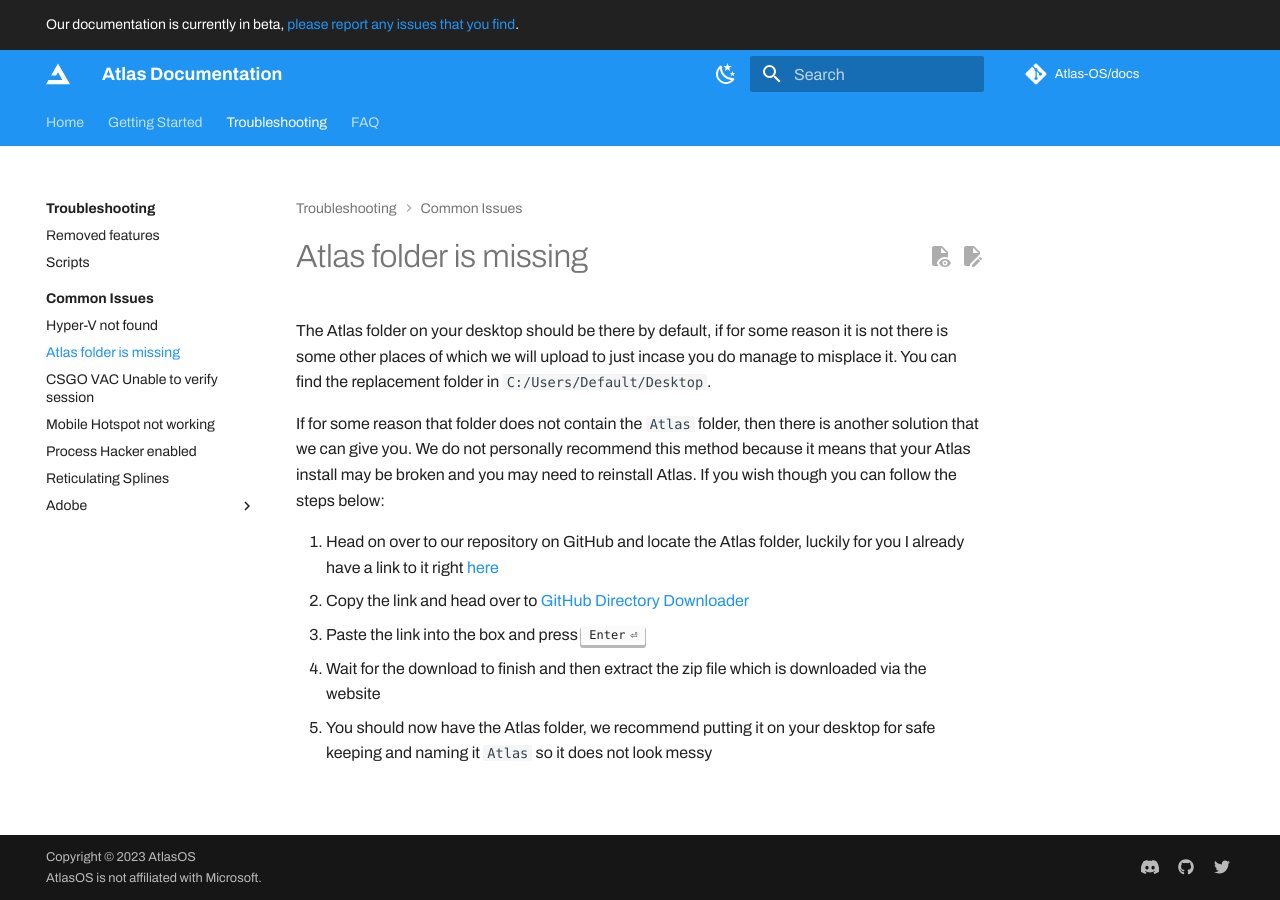
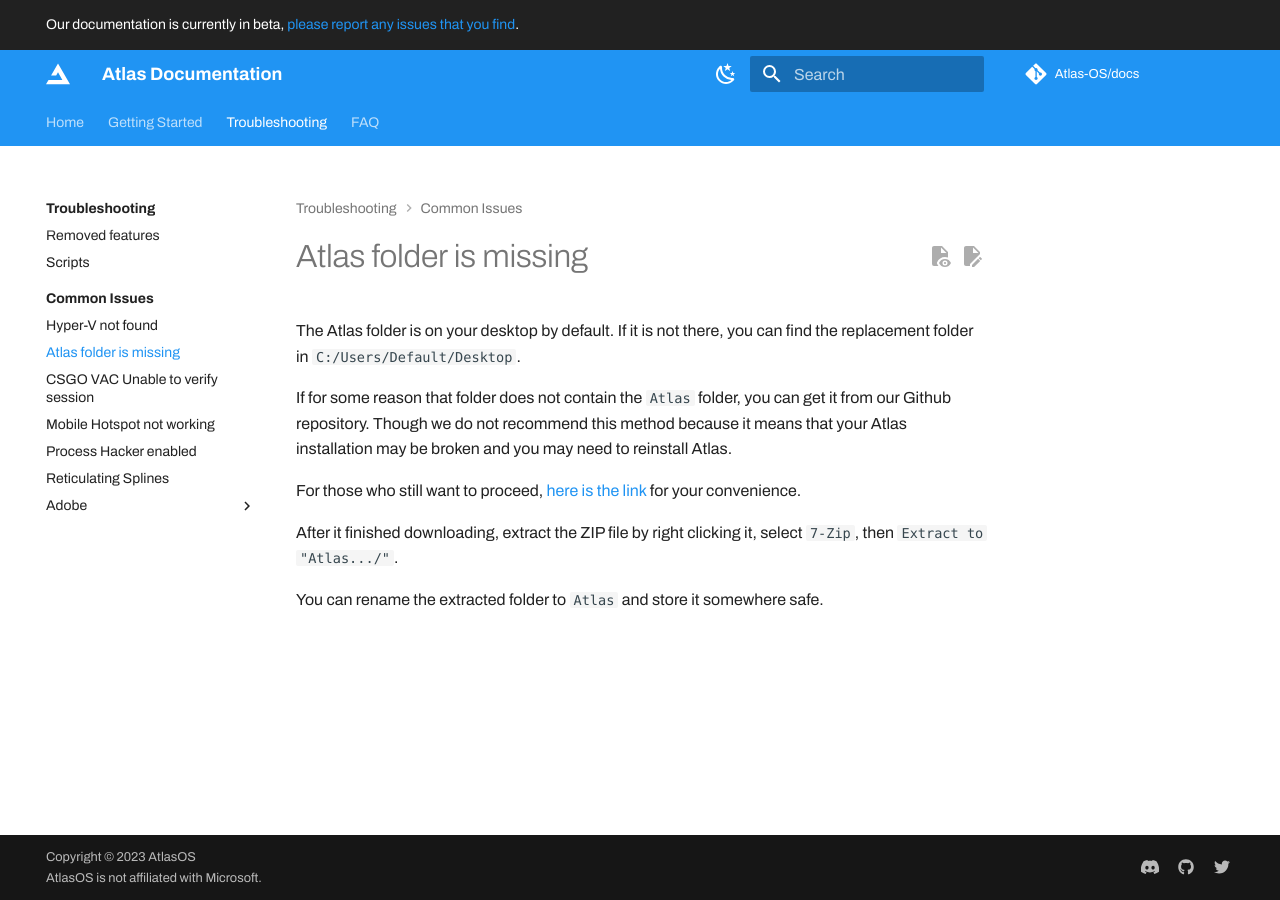
Before and after one commit to Atlas-OS/docs, an MkDocs documentation site: the page built from docs/troubleshooting/common-issues/atlas-folder-missing.md, in a window 1280 px wide. Built offline with MkDocs 1.6.1 and Material for MkDocs 9.7.7, drawn with Linux system fonts in a browser that asks for light colours; some web fonts are replaced; plug-ins that fetch from the network failed and are left out; comment, search, counter and statistics services are not loaded.

Commit message:
Update atlas-folder-missing.md
Simplify the download method.

```diff
--- a/docs/troubleshooting/common-issues/atlas-folder-missing.md
+++ b/docs/troubleshooting/common-issues/atlas-folder-missing.md
@@ -1,9 +1,9 @@
-The Atlas folder on your desktop should be there by default, if for some reason it is not there is some other places of which we will upload to just incase you do manage to misplace it. You can find the replacement folder in `C:/Users/Default/Desktop`.
+The Atlas folder is on your desktop by default. If it is not there, you can find the replacement folder in `C:/Users/Default/Desktop`.
 
-If for some reason that folder does not contain the `Atlas` folder, then there is another solution that we can give you. We do not personally recommend this method because it means that your Atlas install may be broken and you may need to reinstall Atlas. If you wish though you can follow the steps below:
+If for some reason that folder does not contain the `Atlas` folder, you can get it from our Github repository. Though we do not recommend this method because it means that your Atlas installation may be broken and you may need to reinstall Atlas.
 
-1. Head on over to our repository on GitHub and locate the Atlas folder, luckily for you I already have a link to it right [here](https://github.com/Atlas-OS/Atlas/tree/main/src/Executables/Atlas)
-2. Copy the link and head over to [GitHub Directory Downloader](https://download-directory.github.io/)
-3. Paste the link into the box and press ++enter++
-4. Wait for the download to finish and then extract the zip file which is downloaded via the website
-5. You should now have the Atlas folder, we recommend putting it on your desktop for safe keeping and naming it `Atlas` so it does not look messy
+For those who still want to proceed, [here is the link](https://download-directory.github.io/?url=https%3A%2F%2Fgithub.com%2FAtlas-OS%2FAtlas%2Ftree%2Fmain%2Fsrc%2FExecutables%2FAtlas) for your convenience.
+
+After it finished downloading, extract the ZIP file by right clicking it, select `7-Zip`, then `Extract to "Atlas.../"`.
+
+You can rename the extracted folder to `Atlas` and store it somewhere safe.
```
